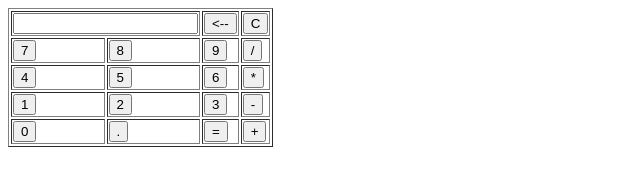
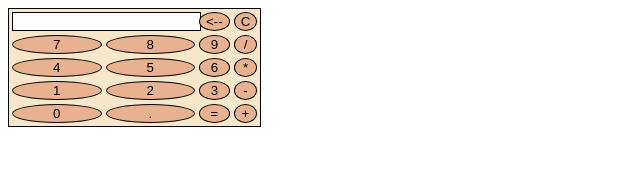
Before and after one commit to jennie-n/calculator, a plain HTML site: page index.html in a window 1280 px wide. Shown: the whole page, without its empty margins (0-640 px from the left). Drawn offline with Linux system fonts and the light colour scheme.

Commit message:
Edited aesthetics of front end

```diff
--- a/index.html
+++ b/index.html
@@ -7,11 +7,12 @@
 
     <head>
         <title>Calculator</title>
-        <meta http-equiv="content-type" content="text/html; charset=utf-8" />
+        <meta http-equiv="content-type" content="text/html; charset=utf-8"/>
+        <link href="style.css" type="text/css" rel="stylesheet"></link>
     </head>
 
     <body>
-        <table border="1">
+        <table>
             <tr>
                 <!-- first row: calculator display and clear button -->
                 <td colspan="2"><input type="text" id="result"/></td>
--- /dev/null
+++ b/style.css
@@ -0,0 +1,26 @@
+table{
+    background-color: #F6E7C9;
+    border: solid black 1px;
+}
+
+input[type="button"]{
+    background-color: #E8B291;
+    color: black;
+    border: solid black 1px;
+    width:100%;
+    border-radius: 100%;
+}
+
+input[type="button"]:hover {
+    background-color:#E7D3AE;
+    color: black;
+    border: solid black 1px;
+    width: 100%;
+    border-radius: 100%;
+}
+
+input[type="text"]{
+    background-color: #FFFFFF;
+    border: solid black 1px;
+    width: 100%;
+}
```
